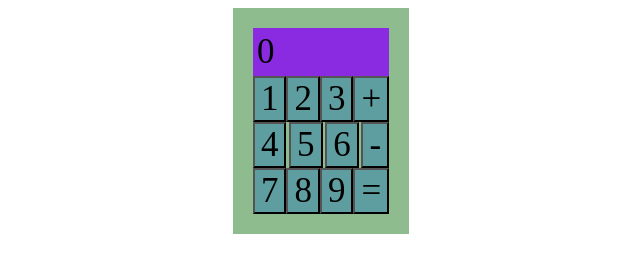
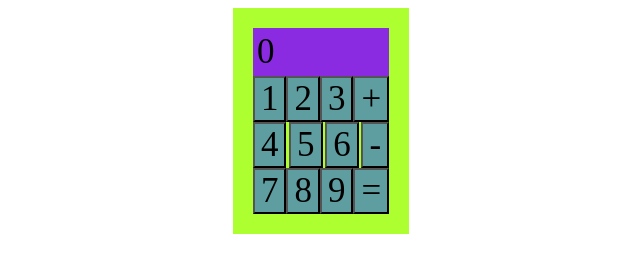
Before and after one commit to dolmatovgeorgij/calculator, a plain HTML site: page index.html in a window 1280 px wide. Shown: the whole page, without its empty margins (319-959 px from the left). Drawn offline with Linux system fonts and the light colour scheme.

Commit message:
:lipstick: Change wrapper color

```diff
--- a/style.css
+++ b/style.css
@@ -33,7 +33,7 @@ body{
 
 
 .wrapper {
-  background-color: darkseagreen;
+  background-color: greenyellow;
   padding: 20px;
 }
 .screen { background-color: blueviolet;
```
